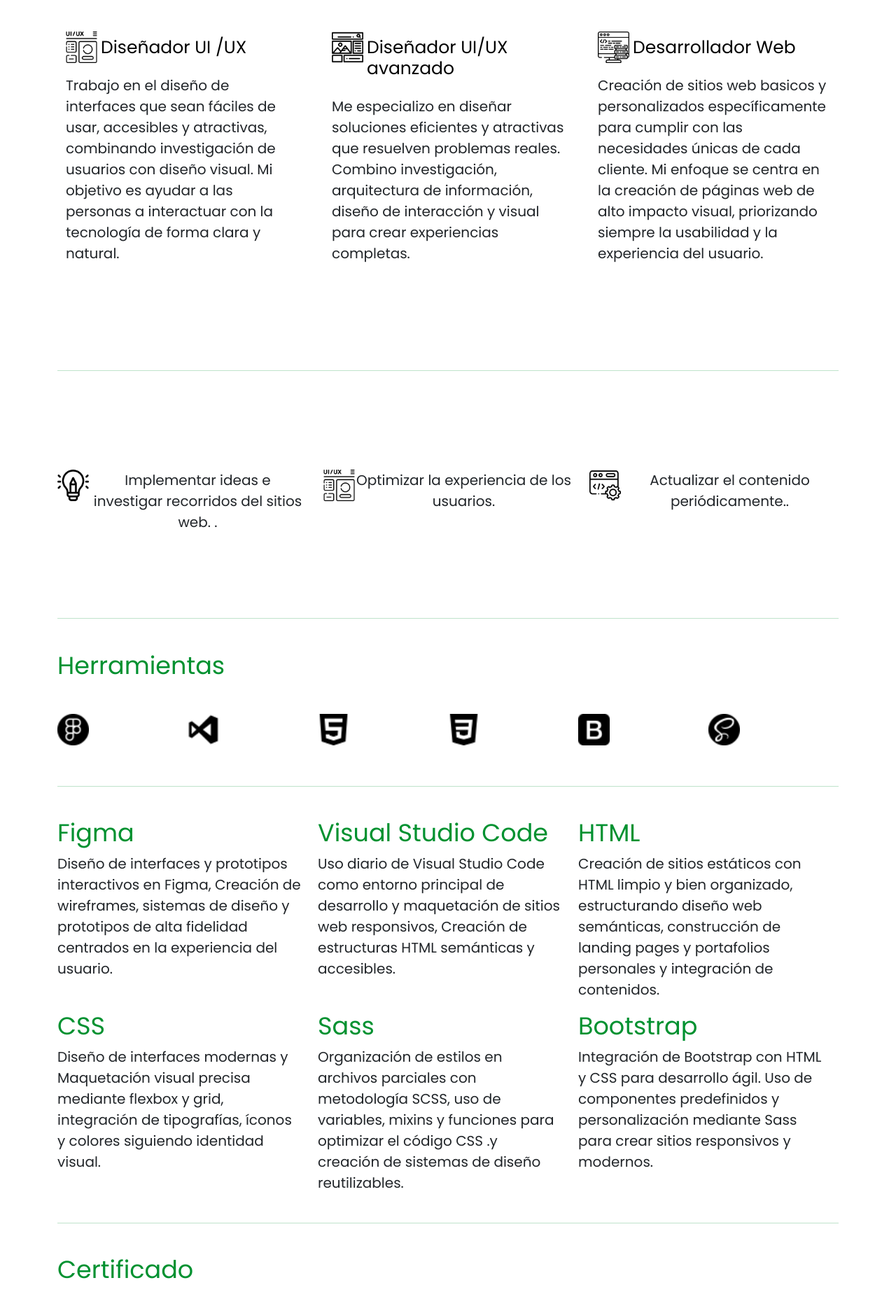
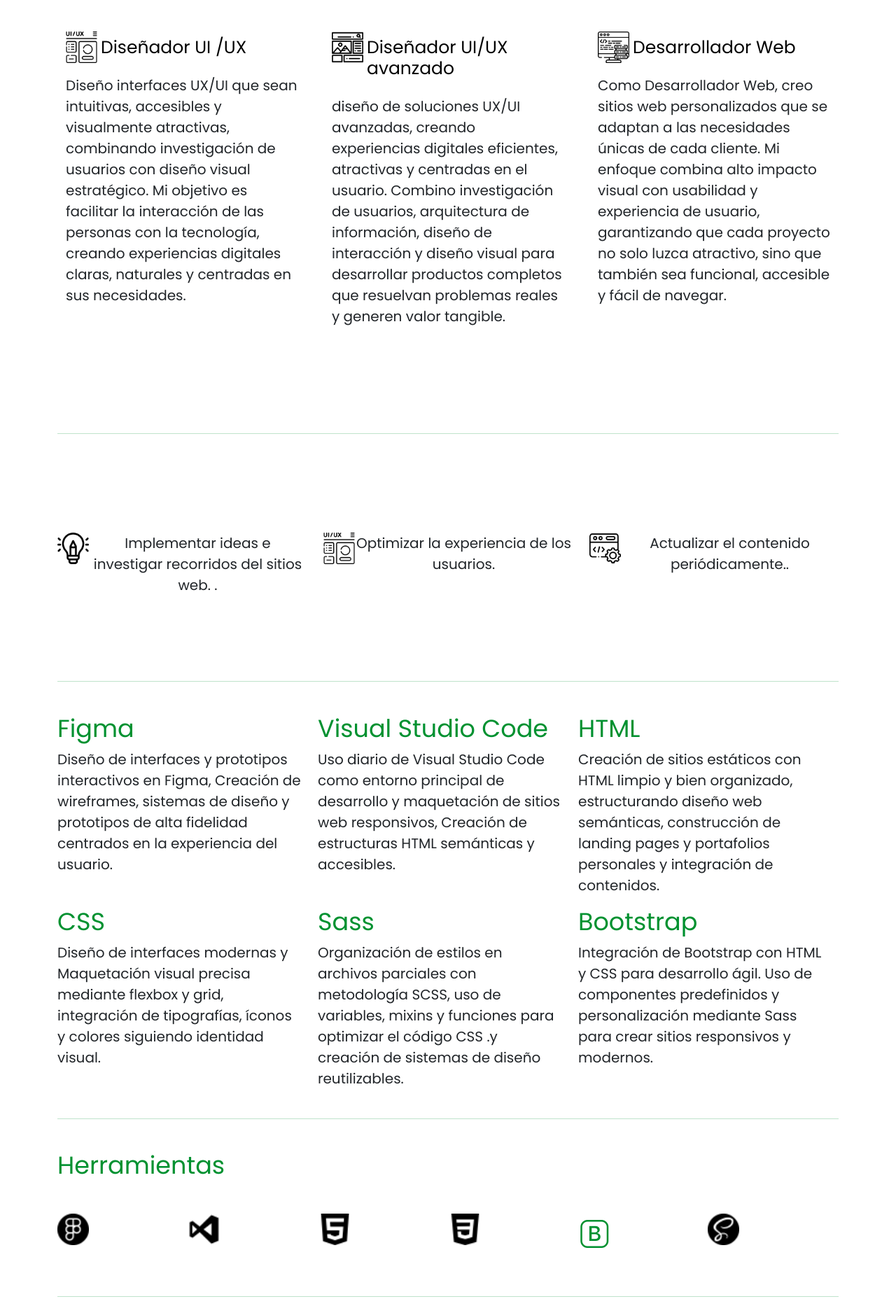
Before and after one commit to 1997Jose/prentrega-3-bootstrap-sass-, a website: page pages/habilidad.html in a window 1280 px wide. Shown: the part 164-2040 px from the top of the page at 70% size. Drawn offline with nearby package versions, Linux system fonts and the light colour scheme.

Commit message:
actualizacion de codigos

```diff
--- a/pages/habilidad.html
+++ b/pages/habilidad.html
@@ -81,9 +81,10 @@
 
                             <div>
                                 <p class=" section-p-">
-                                    Trabajo en el diseño de interfaces que sean fáciles de usar, accesibles y
-                                    atractivas, combinando investigación de usuarios con diseño visual. Mi objetivo es
-                                    ayudar a las personas a interactuar con la tecnología de forma clara y natural.
+                                    Diseño interfaces UX/UI que sean intuitivas, accesibles y visualmente atractivas,
+                                    combinando investigación de usuarios con diseño visual estratégico. Mi objetivo es
+                                    facilitar la interacción de las personas con la tecnología, creando experiencias
+                                    digitales claras, naturales y centradas en sus necesidades.
                                 </p>
                             </div>
 
@@ -103,9 +104,10 @@
 
                             <div>
                                 <p class=" section-p-">
-                                    Me especializo en diseñar soluciones eficientes y atractivas que resuelven problemas
-                                    reales. Combino investigación, arquitectura de información, diseño de interacción y
-                                    visual para crear experiencias completas.
+                                    diseño de soluciones UX/UI avanzadas, creando experiencias digitales eficientes,
+                                    atractivas y centradas en el usuario. Combino investigación de usuarios,
+                                    arquitectura de información, diseño de interacción y diseño visual para desarrollar
+                                    productos completos que resuelvan problemas reales y generen valor tangible.
                                 </p>
                             </div>
 
@@ -124,10 +126,10 @@
 
                             <div>
                                 <p class=" section-p-">
-                                    Creación de sitios web basicos y personalizados específicamente para cumplir con las
-                                    necesidades únicas de cada cliente. Mi enfoque se centra en la creación de páginas
-                                    web de alto impacto visual, priorizando siempre la usabilidad y la experiencia del
-                                    usuario.
+                                    Como Desarrollador Web, creo sitios web personalizados que se adaptan a las
+                                    necesidades únicas de cada cliente. Mi enfoque combina alto impacto visual con
+                                    usabilidad y experiencia de usuario, garantizando que cada proyecto no solo luzca
+                                    atractivo, sino que también sea funcional, accesible y fácil de navegar.
                                 </p>
                             </div>
 
@@ -185,51 +187,6 @@
         <hr>
     </div>
 
-
-    <!-- herramientas -->
-    <div class="wrap">
-        <div class="container  mb-5">
-            <div class="row">
-                <div>
-                    <div>
-                        <h3 class="section-subtitulo- mb-5">Herramientas</h3>
-                    </div>
-
-                    <div class="d-flex justify-content-between ">
-                        <div>
-                            <img class="section-iconos-" src="../asset/iconos/figma.png" alt="icono figma">
-                        </div>
-                        <div>
-                            <img class="section-iconos-" src="../asset/iconos/logo-visual.png"
-                                alt="icono visual studio code">
-                        </div>
-                        <div>
-                            <img class="section-iconos-" src="../asset/iconos/html.png" alt="icono html">
-                        </div>
-                        <div>
-                            <img class="section-iconos-" src="../asset/iconos/css-3.png" alt="icono css">
-                        </div>
-                        <div>
-                            <img class="section-iconos-" src="../asset/iconos/bootstrap.png" alt="icono bootstrap">
-                        </div>
-                        <div>
-                            <img class="section-iconos-" src="../asset/iconos/sass.png" alt="icono sass">
-                        </div>
-                        <div>
-                        </div>
-                    </div>
-
-                </div>
-            </div>
-
-        </div>
-    </div>
-
-    <!--espaciado -->
-    <div class="container text-center hr">
-        <hr>
-    </div>
-
     <div class="wrap">
         <div class="container ">
 
@@ -253,32 +210,83 @@
                 <div class="col-sm-4 col-md-4 col-lg-4">
                     <h3 class="section-subtitulo-">HTML</h3>
                     <p class=" section-p-">
-                        Creación de sitios estáticos con HTML limpio y bien organizado, estructurando diseño web semánticas, construcción de landing pages y portafolios personales y integración de contenidos.
+                        Creación de sitios estáticos con HTML limpio y bien organizado, estructurando diseño web
+                        semánticas, construcción de landing pages y portafolios personales y integración de contenidos.
                     </p>
                 </div>
 
                 <div class="col-sm-4 col-md-4 col-lg-4">
                     <h3 class="section-subtitulo-">CSS</h3>
                     <p class=" section-p-">
-                        Diseño de interfaces modernas y Maquetación visual precisa mediante flexbox y grid, integración de tipografías, íconos y colores siguiendo identidad visual.
+                        Diseño de interfaces modernas y Maquetación visual precisa mediante flexbox y grid, integración
+                        de tipografías, íconos y colores siguiendo identidad visual.
                     </p>
                 </div>
 
                 <div class="col-sm-4 col-md-4 col-lg-4">
                     <h3 class="section-subtitulo-">Sass</h3>
                     <p class=" section-p-">
-                        Organización de estilos en archivos parciales con metodología SCSS, uso de variables, mixins y funciones para optimizar el código CSS .y creación de sistemas de diseño reutilizables.
+                        Organización de estilos en archivos parciales con metodología SCSS, uso de variables, mixins y
+                        funciones para optimizar el código CSS .y creación de sistemas de diseño reutilizables.
                     </p>
                 </div>
 
                 <div class="col-sm-4 col-md-4 col-lg-4">
                     <h3 class="section-subtitulo-">Bootstrap</h3>
                     <p class=" section-p-">
-                        Integración de Bootstrap con HTML y CSS para desarrollo ágil. Uso de componentes predefinidos y personalización mediante Sass para crear sitios responsivos y modernos.
+                        Integración de Bootstrap con HTML y CSS para desarrollo ágil. Uso de componentes predefinidos y
+                        personalización mediante Sass para crear sitios responsivos y modernos.
                     </p>
                 </div>
         </div>
     </div>
+    </div>
+
+
+        <!--espaciado -->
+    <div class="container text-center hr">
+        <hr>
+    </div>
+
+
+    <!-- herramientas -->
+    <div class="wrap">
+        <div class="container  mb-5">
+            <div class="row">
+                <div>
+                    <div>
+                        <h3 class="section-subtitulo- mb-5">Herramientas</h3>
+                    </div>
+
+                    <div class="d-flex justify-content-between ">
+                        <div>
+                            <img class="section-iconos-" style="color: aqua;" src="../asset/iconos/figma.png" alt="icono figma">
+                        </div>
+                        <div>
+                            <img class="section-iconos-" src="../asset/iconos/logo-visual.png"
+                                alt="icono visual studio code">
+                        </div>
+                        <div>
+                            <img class="section-iconos-" src="../asset/iconos/html.png" alt="icono html">
+                        </div>
+                        <div>
+                            <img class="section-iconos-" src="../asset/iconos/css-3.png" alt="icono css">
+                        </div>
+                        <div class="">
+                            <!-- <img class="section-iconos-" src="../asset/iconos/bootstrap.png" alt="icono bootstrap"> -->
+                             <i class="icon-boostrap bi-bootstrap"></i>
+                        </div>
+                        <div>
+                            <img class="section-iconos-" src="../asset/iconos/sass.png" alt="icono sass">
+                        </div>
+                        <div>
+                        </div>
+                    </div>
+
+                </div>
+            </div>
+
+        </div>
     </div>
 
     <!--espaciado -->
--- a/scss/leyout/_habilidad.scss
+++ b/scss/leyout/_habilidad.scss
@@ -8,6 +8,10 @@
     font-style: $normal;
 }
 
+.icon-boostrap{
+font-size: 40px;
+color: variables.$color-3;
+}
 
 
 .container{
@@ -18,6 +22,7 @@
         height: 45px;
         animation: move ease;
         animation-duration: 1.9s;
+
     }
 
     .section-subtitulo-{
@@ -53,3 +58,7 @@
             transform: scale(1.2); /* Aumenta el tamaño al pasar el cursor */
     }
 }
+
+    img{
+        color: variables.$color-3;
+    }
```
Also changed, not shown: index.html (+11 -5 lines), pages/sobre-mi.html (+26 -6 lines), css/style.css, scss/style.css, 2 other files.
